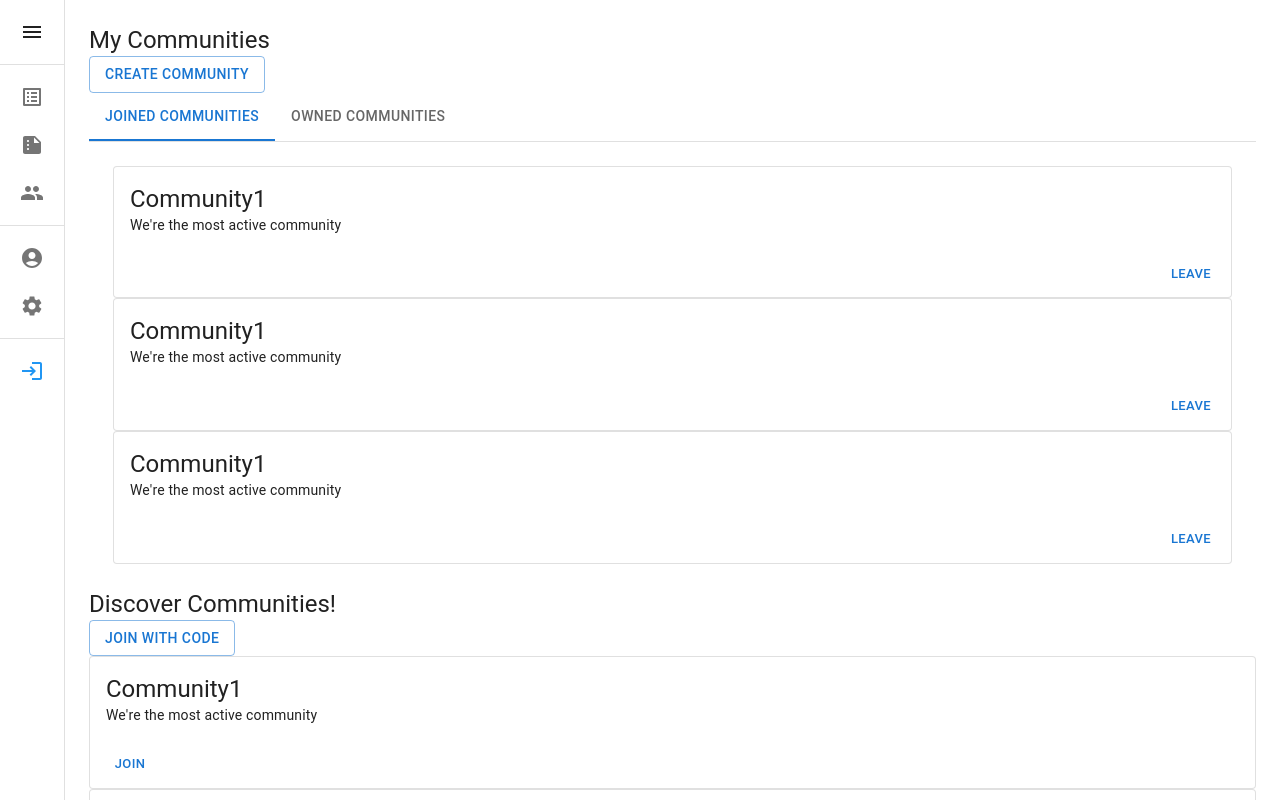
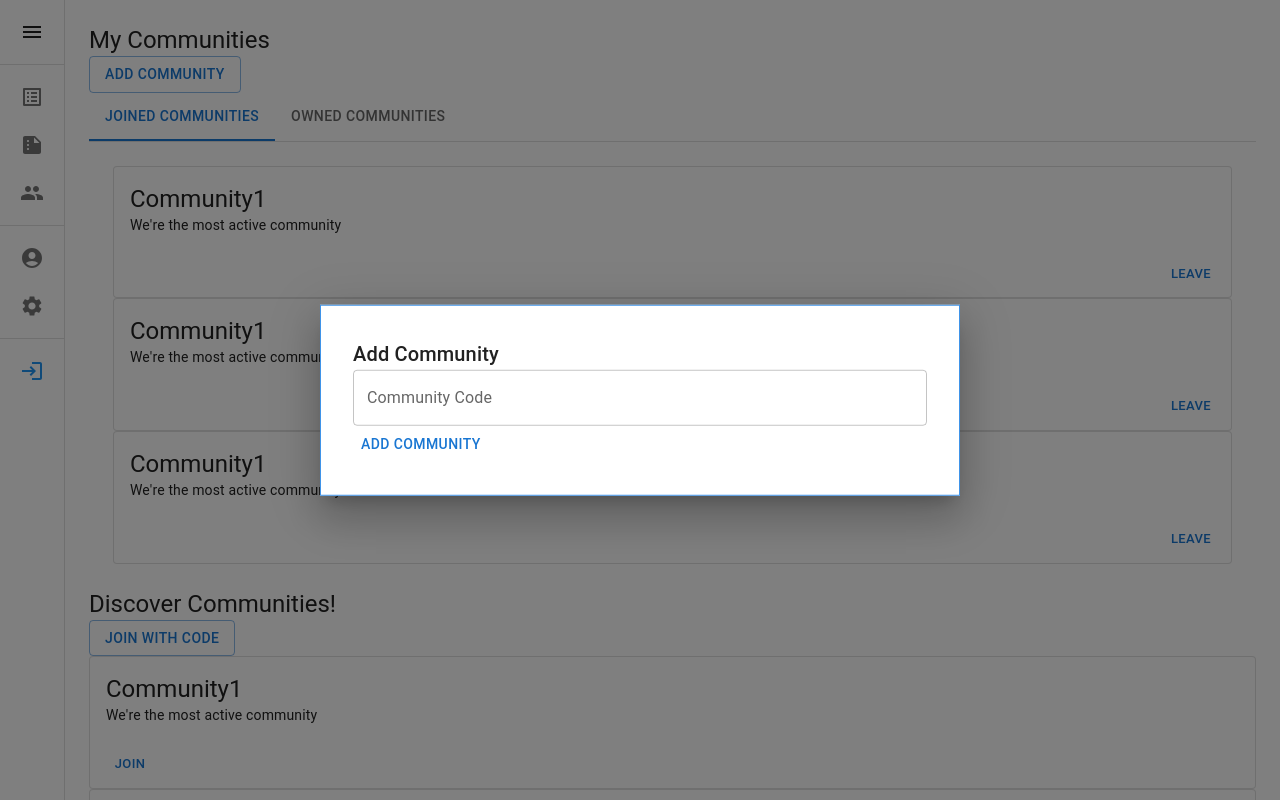
Before and after one commit to KawinM23/todododo-frontend, a Next.js app: page /community in a window 1280 px wide. Both pictures are taken after a click on the button "JOIN WITH CODE". Shown: the top 800 px of the page. Built offline with nearby package versions, Linux system fonts and the light colour scheme; no server answers.

Commit message:
feat: :zap: Community create and join with code templete ok

```diff
--- a/src/app/community/component/CommunityList.tsx
+++ b/src/app/community/component/CommunityList.tsx
@@ -1,20 +1,35 @@
+"use client";
+
 import {
+  Backdrop,
+  Box,
   Button,
   Card,
   CardActions,
   CardContent,
+  Fade,
+  InputLabel,
+  MenuItem,
+  Modal,
+  Select,
+  TextField,
   Typography,
 } from "@mui/material";
-import { Fragment } from "react";
+
+import { Fragment, useState } from "react";
 
 export default function CommunityList() {
+  const [openJoinCommunity, setOpenJoinCommunity] = useState(false);
   return (
     <div className="mb-5">
       <div className="mb-5 flex flex-row items-baseline justify-between">
         <Typography variant="h5" className="">
           Discover Communities!
         </Typography>
-        <Button variant="outlined">Join with Code</Button>
+        <Button variant="outlined" onClick={() => setOpenJoinCommunity(true)}>
+          Join with Code
+        </Button>
+        <JoinCommunity openState={[openJoinCommunity, setOpenJoinCommunity]} />
       </div>
       <div className="grid grid-cols-3 gap-5 px-[24px]">
         <CommunityCard />
@@ -45,3 +60,66 @@ function CommunityCard() {
     </Card>
   );
 }
+
+function JoinCommunity({
+  openState: [open, setOpen],
+}: {
+  openState: [boolean, React.Dispatch<React.SetStateAction<boolean>>];
+}) {
+  const [communityCode, setCommunityCode] = useState<String>();
+  const onChange = (e: any) => {
+    setCommunityCode(e.target.value);
+  };
+
+  const onSubmit = async () => {
+    console.log(communityCode);
+  };
+
+  return (
+    <Modal
+      aria-labelledby="transition-modal-title"
+      aria-describedby="transition-modal-description"
+      open={open}
+      onClose={() => setOpen(false)}
+      closeAfterTransition
+      slots={{ backdrop: Backdrop }}
+      slotProps={{
+        backdrop: {
+          timeout: 500,
+        },
+      }}>
+      <Fade in={open}>
+        <Box
+          sx={{
+            position: "absolute" as "absolute",
+            top: "50%",
+            left: "50%",
+            transform: "translate(-50%, -50%)",
+            width: "50%",
+            bgcolor: "background.paper",
+            border: "1px solid #3f93e8",
+            boxShadow: 24,
+            p: 4,
+          }}
+          className="rounded-xl">
+          <form action={onSubmit} className="flex flex-col gap-4">
+            <Typography variant="h6" className="mb-2">
+              Add Community
+            </Typography>
+            <TextField
+              id="title"
+              name="title"
+              label="Community Code"
+              onChange={onChange}
+              value={communityCode ? null : communityCode}
+              fullWidth
+              sx={{ display: "block" }}
+            />
+
+            <Button type="submit">Add Community</Button>
+          </form>
+        </Box>
+      </Fade>
+    </Modal>
+  );
+}
--- a/src/app/community/component/MyCommunity.tsx
+++ b/src/app/community/component/MyCommunity.tsx
@@ -1,13 +1,32 @@
 "use client";
-import { Box, Button, Tab, Tabs, Typography } from "@mui/material";
+import {
+  Backdrop,
+  Box,
+  Button,
+  Checkbox,
+  Fade,
+  FormControlLabel,
+  Modal,
+  Tab,
+  Tabs,
+  TextField,
+  Typography,
+} from "@mui/material";
 import { useState } from "react";
 import OwnedCommunity from "./OwnedCommunity";
 import JoinedCommunity from "./JoinedCommunity";
+import { CheckBox } from "@mui/icons-material";
 
 interface TabPanelProps {
   children?: React.ReactNode;
   index: number;
   value: number;
+}
+
+interface Community {
+  title: string;
+  description: string;
+  is_private: boolean;
 }
 
 function CustomTabPanel(props: TabPanelProps) {
@@ -19,8 +38,7 @@ function CustomTabPanel(props: TabPanelProps) {
       hidden={value !== index}
       id={`simple-tabpanel-${index}`}
       aria-labelledby={`simple-tab-${index}`}
-      {...other}
-    >
+      {...other}>
       {value === index && <Box sx={{ p: 3 }}>{children}</Box>}
     </div>
   );
@@ -28,6 +46,7 @@ function CustomTabPanel(props: TabPanelProps) {
 
 export default function CommunityList() {
   const [tab, setTab] = useState(0);
+  const [openAddCommunity, setAddCommunity] = useState(false);
 
   const handleChange = (event: React.SyntheticEvent, newValue: number) => {
     setTab(newValue);
@@ -39,7 +58,10 @@ export default function CommunityList() {
         <Typography variant="h5" className="">
           My Communities
         </Typography>
-        <Button variant="outlined">Create Community</Button>
+        <Button variant="outlined" onClick={() => setAddCommunity(true)}>
+          Add Community
+        </Button>
+        <AddCommunity openState={[openAddCommunity, setAddCommunity]} />
       </div>
 
       <Box sx={{ width: "100%" }}>
@@ -47,8 +69,7 @@ export default function CommunityList() {
           <Tabs
             value={tab}
             onChange={handleChange}
-            aria-label="basic tabs example"
-          >
+            aria-label="basic tabs example">
             <Tab label="Joined Communities" />
             <Tab label="Owned Communities" />
           </Tabs>
@@ -64,3 +85,96 @@ export default function CommunityList() {
     </div>
   );
 }
+function AddCommunity({
+  openState: [open, setOpen],
+}: {
+  openState: [boolean, React.Dispatch<React.SetStateAction<boolean>>];
+}) {
+  const [community, setCommunity] = useState<Community>({
+    title: "",
+    description: "",
+    is_private: false,
+  });
+  const onChange = (e: any) => {
+    if (e.target.name === "is_private") {
+      setCommunity({ ...community, [e.target.name]: e.target.checked });
+    } else {
+      setCommunity({ ...community, [e.target.name]: e.target.value });
+    }
+  };
+
+  const onSubmit = async () => {
+    console.log(community);
+  };
+
+  return (
+    <Modal
+      aria-labelledby="transition-modal-title"
+      aria-describedby="transition-modal-description"
+      open={open}
+      onClose={() => setOpen(false)}
+      closeAfterTransition
+      slots={{ backdrop: Backdrop }}
+      slotProps={{
+        backdrop: {
+          timeout: 500,
+        },
+      }}>
+      <Fade in={open}>
+        <Box
+          sx={{
+            position: "absolute" as "absolute",
+            top: "50%",
+            left: "50%",
+            transform: "translate(-50%, -50%)",
+            width: "50%",
+            bgcolor: "background.paper",
+            border: "1px solid #3f93e8",
+            boxShadow: 24,
+            p: 4,
+          }}
+          className="rounded-xl">
+          <form action={onSubmit} className="flex flex-col gap-4">
+            <Typography variant="h6" className="mb-2">
+              Add Community
+            </Typography>
+            <TextField
+              id="title"
+              name="title"
+              label="Title"
+              onChange={onChange}
+              value={community.title === "" ? null : community.title}
+              fullWidth
+              sx={{ display: "block" }}
+            />
+            <TextField
+              id="description"
+              name="description"
+              label="Description"
+              onChange={onChange}
+              value={
+                community.description === "" ? null : community.description
+              }
+              fullWidth
+              sx={{ display: "block" }}
+              multiline
+              minRows={2}
+            />
+            <FormControlLabel
+              label="Private"
+              control={
+                <Checkbox
+                  id="is_private"
+                  name="is_private"
+                  onChange={onChange}
+                />
+              }
+            />
+
+            <Button type="submit">Add Community</Button>
+          </form>
+        </Box>
+      </Fade>
+    </Modal>
+  );
+}
```
